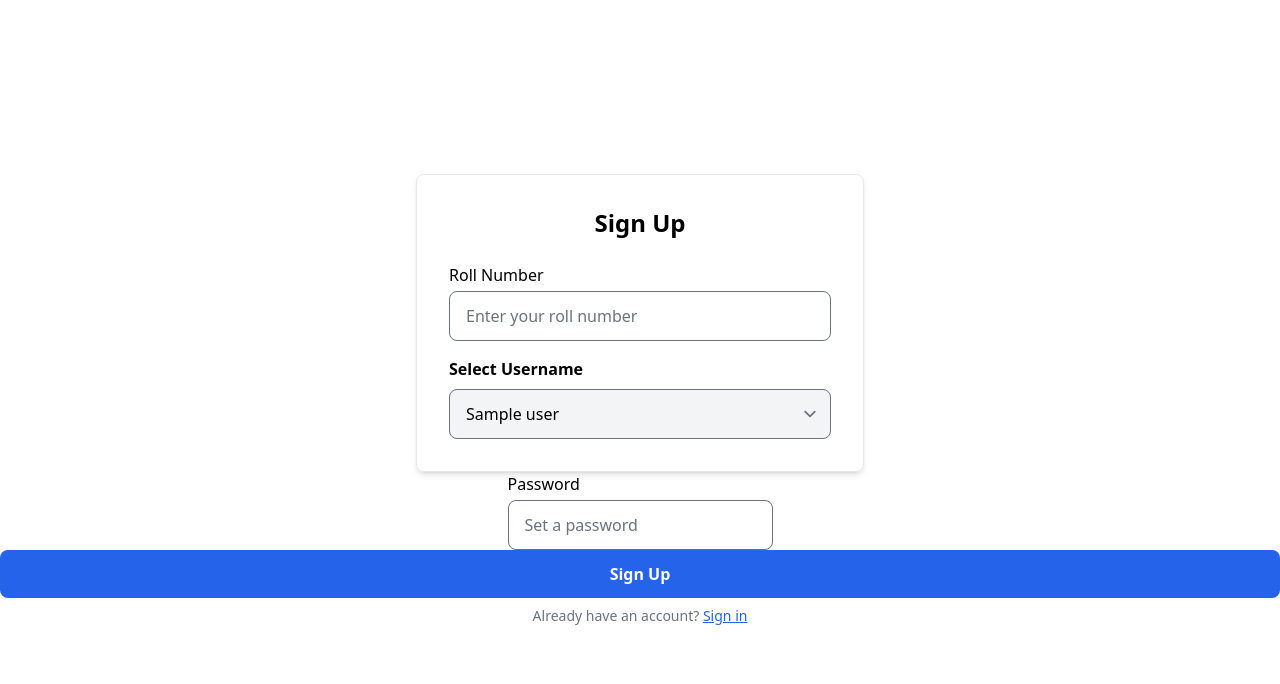
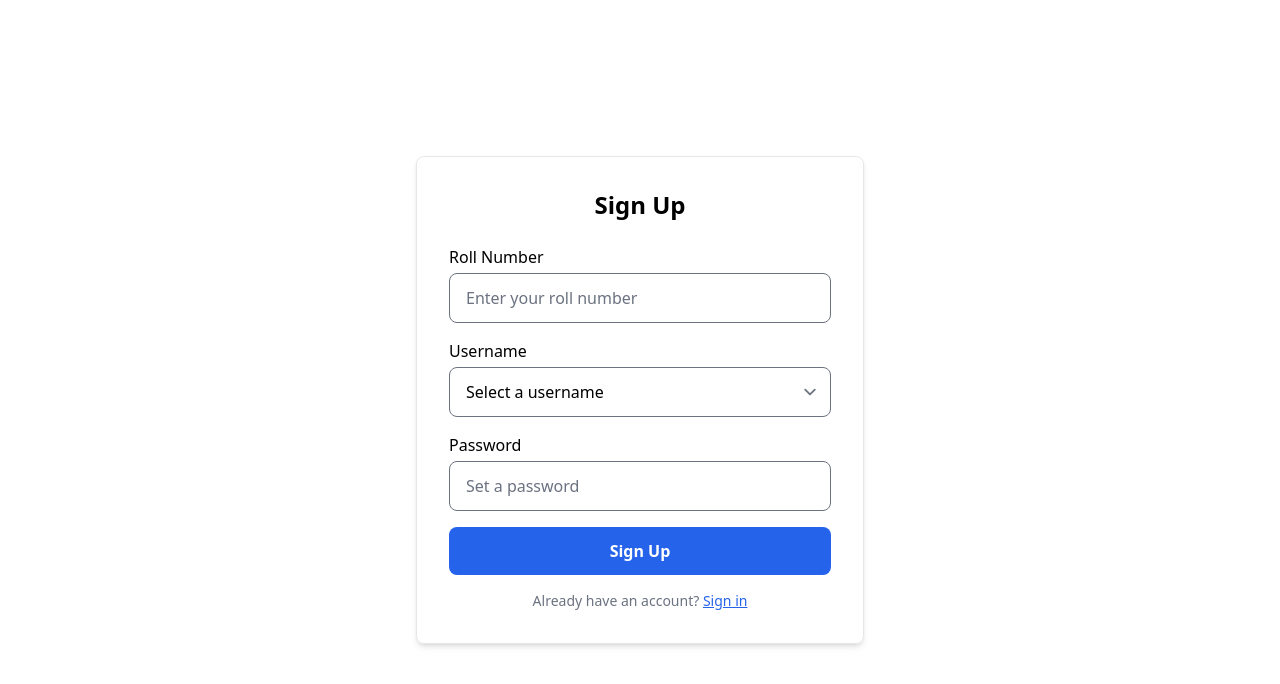
Before and after one commit to harshitha1003/flask-app, a Flask app: template templates/signup.html in a window 1280 px wide. Shown: the top 684 px of the page. Run offline with Flask 3, Linux system fonts and the light colour scheme; the template is opened without the code that fills it: most values are stand-ins (such as "Sample title", 1, 10 or a date in 2020); some libraries are stand-ins or nearby versions.

Commit message:
Updated login and signup templates for consistent UI and fixed authentication issue

```diff
--- a/templates/signup.html
+++ b/templates/signup.html
@@ -35,17 +35,16 @@
             class="w-full border rounded-lg px-4 py-3 focus:outline-none focus:ring-2 focus:ring-blue-400" />
         </div>
 
+        <!-- Username Dropdown -->
         <div>
-          <label for="username" class="block mb-2 font-semibold">Select Username</label>
-          <select name="username" id="username" required
-            class="w-full border rounded-lg px-4 py-3 bg-gray-100 focus:outline-none focus:ring-2 focus:ring-blue-400 overflow-y-auto max-h-40">
+          <label class="block mb-1 font-medium">Username</label>
+          <select name="username" required
+            class="w-full border rounded-lg px-4 py-3 focus:outline-none focus:ring-2 focus:ring-blue-400 max-h-40 overflow-y-auto">
+            <option value="" disabled selected>Select a username</option>
             {% for user in available_users %}
-            <option value="{{ user }}">{{ user }}</option>
+            <option value="{{ user['username'] }}">{{ user['username'] }}</option>
             {% endfor %}
           </select>
-        </div>
-
-
         </div>
 
         <!-- Password -->
```
Lines whose indentation alone changed are shown as unchanged.
